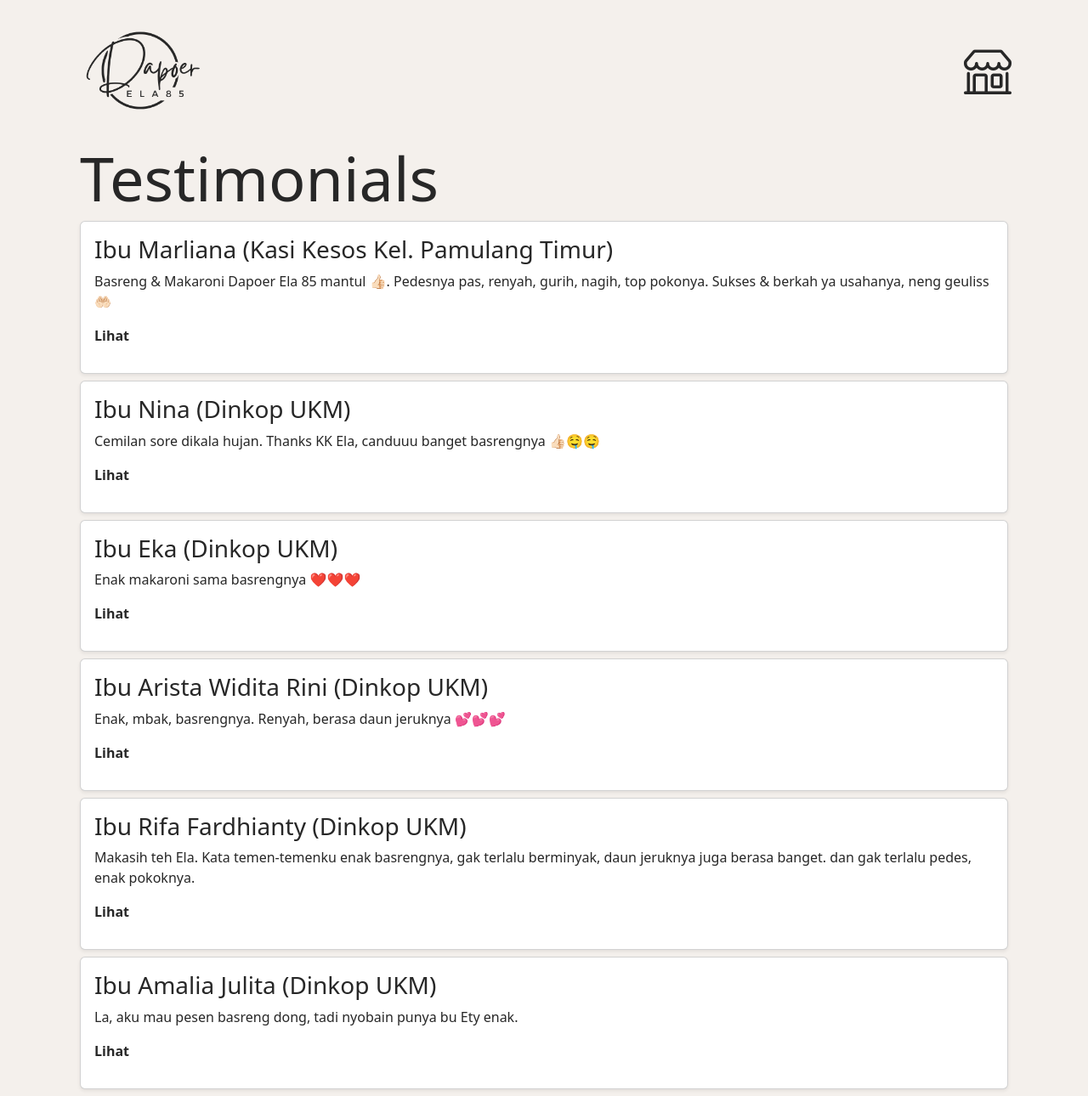
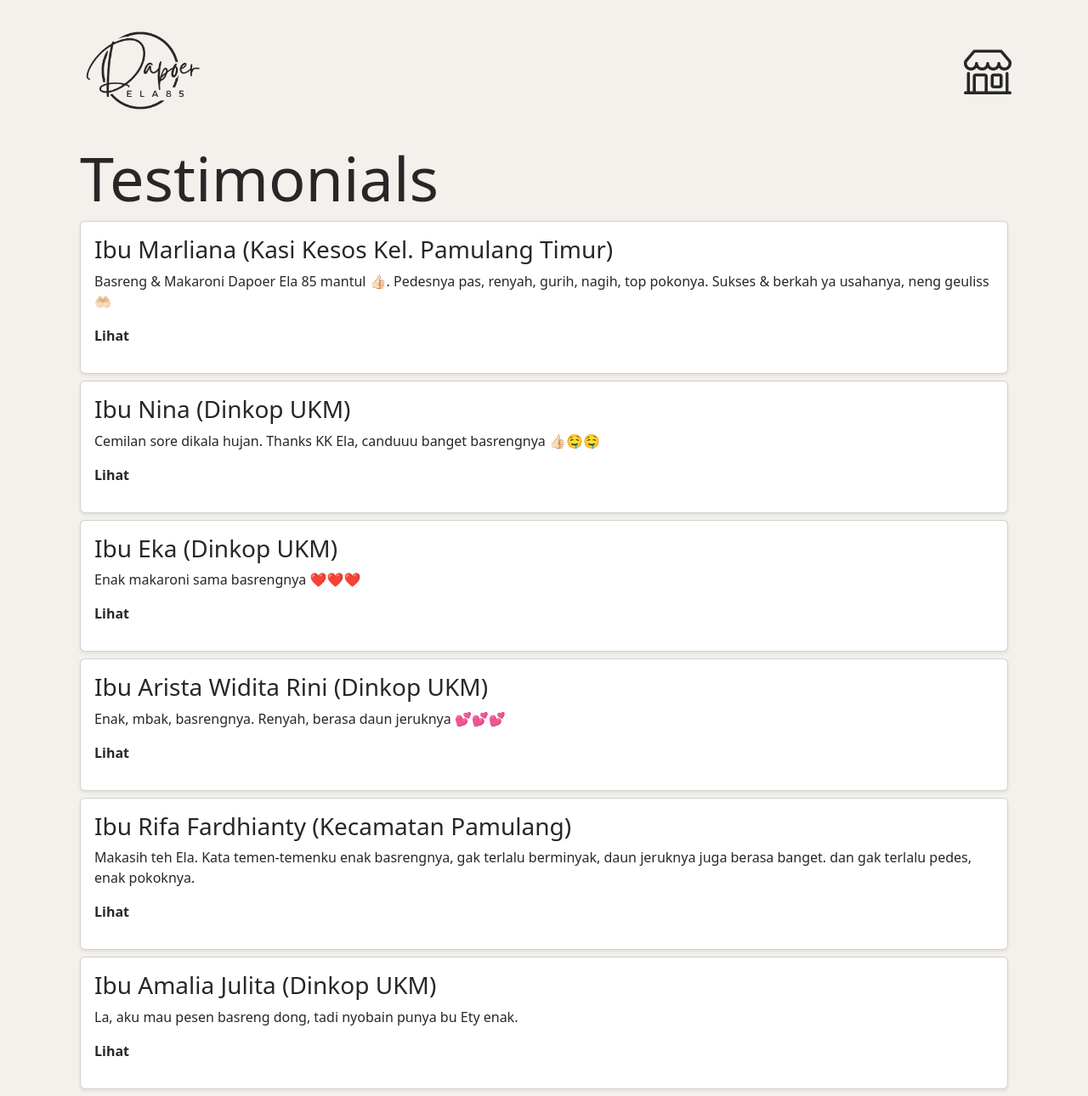
Before and after one commit to dapoerela85/dapoerela85.github.io, a Jekyll site: the page built from testimonials/index.html, in a window 1280 px wide. Shown: the whole page at 85% size. Built offline with Jekyll 4.4.1, drawn with Linux system fonts in a browser that asks for light colours; nearby versions of some CDN libraries; comment, search, counter and statistics services are not loaded.

Commit message:
Update testimonials.yml

```diff
--- a/_data/testimonials.yml
+++ b/_data/testimonials.yml
@@ -16,7 +16,7 @@ testi:
     text: "Enak, mbak, basrengnya. Renyah, berasa daun jeruknya 💕💕💕"
     img: arista.jpg
   - nama: "Ibu Rifa Fardhianty"
-    jabatan: "Dinkop UKM"
+    jabatan: "Kecamatan Pamulang"
     text: "Makasih teh Ela. Kata temen-temenku enak basrengnya, gak terlalu berminyak, daun jeruknya juga berasa banget. dan gak terlalu pedes, enak pokoknya."
     img: ifa.jpg
   - nama: "Ibu Amalia Julita"
```
